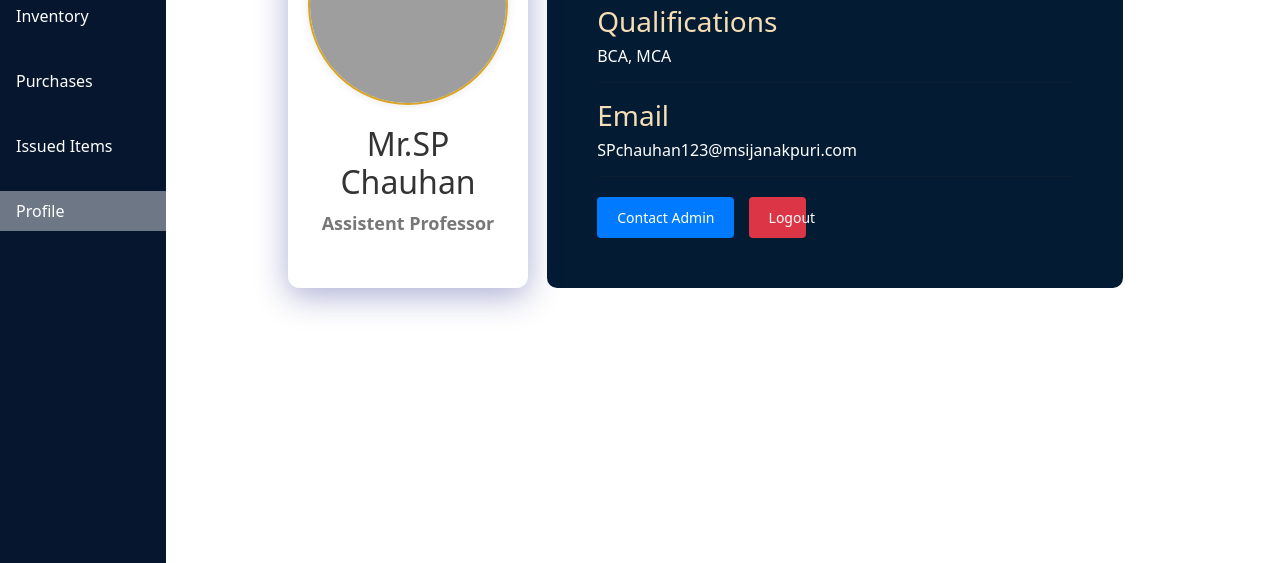
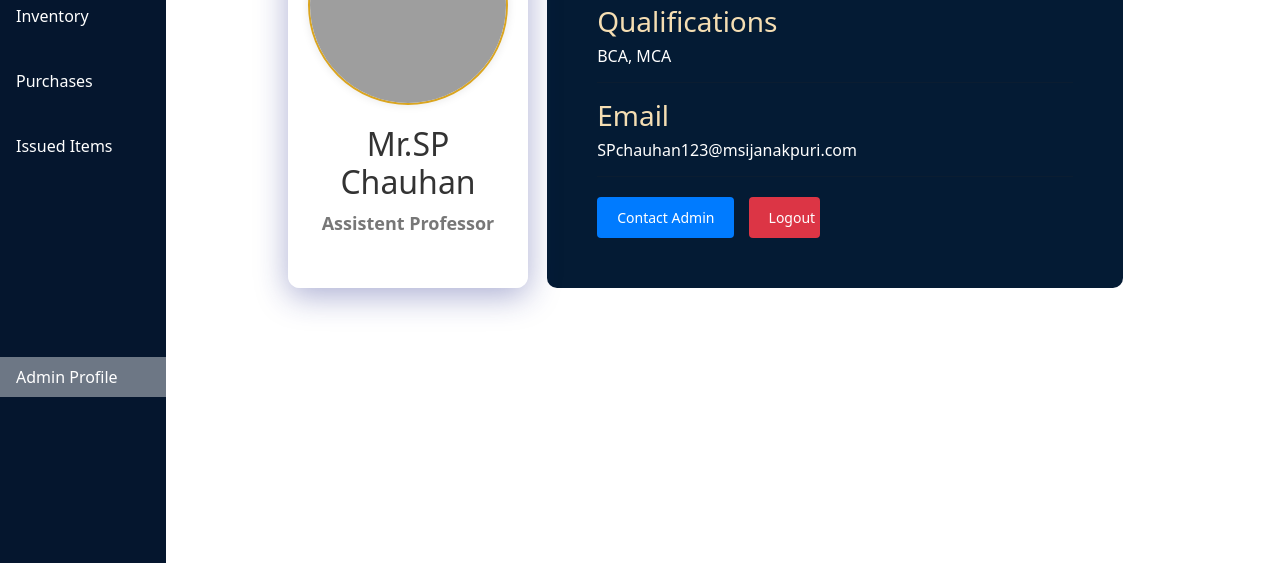
Before and after one commit to Anasdevs/Stock-management-system-msi-, a Django app: page /profile/ in a window 1280 px wide. Shown: the part 237-800 px from the top of the page. Run offline with Django 4.2, Linux system fonts and the light colour scheme; grey boxes are pictures that could not be loaded.

Commit message:
Some modifications

```diff
--- a/backend/sms/templates/Profile.html
+++ b/backend/sms/templates/Profile.html
@@ -117,7 +117,7 @@
         background-color: #dc3545;
         /* position: absolute; */
         /* right: 5%; */
-        width: 12%;
+        width: 15%;
         /* bottom: 10%; */
     }
 
@@ -129,7 +129,7 @@
         background-color: rgb(199, 52, 52);
     }
 
-    /* @media (min-width:300px) and (max-width: 400px) {
+    @media (min-width:300px) and (max-width: 400px) {
         .profile-container {
             flex-direction: column;
         }
@@ -238,15 +238,14 @@
             right: 7.5%;
             bottom: 16%;
             width: 40%;
-        } */
-    /* } */
+        }
+    }
 </style>
 <body>
     {% include 'sidebar.html'  %}
     <div class="profile-container">
         <div class="profile-left">
             <img class="faculty-image" src={facultyData.image} alt="Faculty" />
-            <Skeleton circle height={200} width={200} />
             <div class="faculty-name">
                 <h2>Mr.SP Chauhan</h2>
                 <p>Assistent Professor</p>
--- a/backend/sms/templates/sidebar.html
+++ b/backend/sms/templates/sidebar.html
@@ -16,6 +16,9 @@
             width: 100px;
             height: 100px;
             margin-left: 25%;
+        }
+        ul li:last-child{
+            margin-top: 100%;
         }
     </style>
 </head>
@@ -39,7 +42,7 @@
                 </li>
                 <li class="nav-item">
                     <a class="nav-link {% if request.path == '/profile/' %}active{% endif %}" href="/profile">
-                        Profile</a>
+                        Admin Profile</a>
                 </li>
             </ul>
         </div>
```
Also changed, not shown: backend/sms/templates/landing.html (+7 -1 lines).
